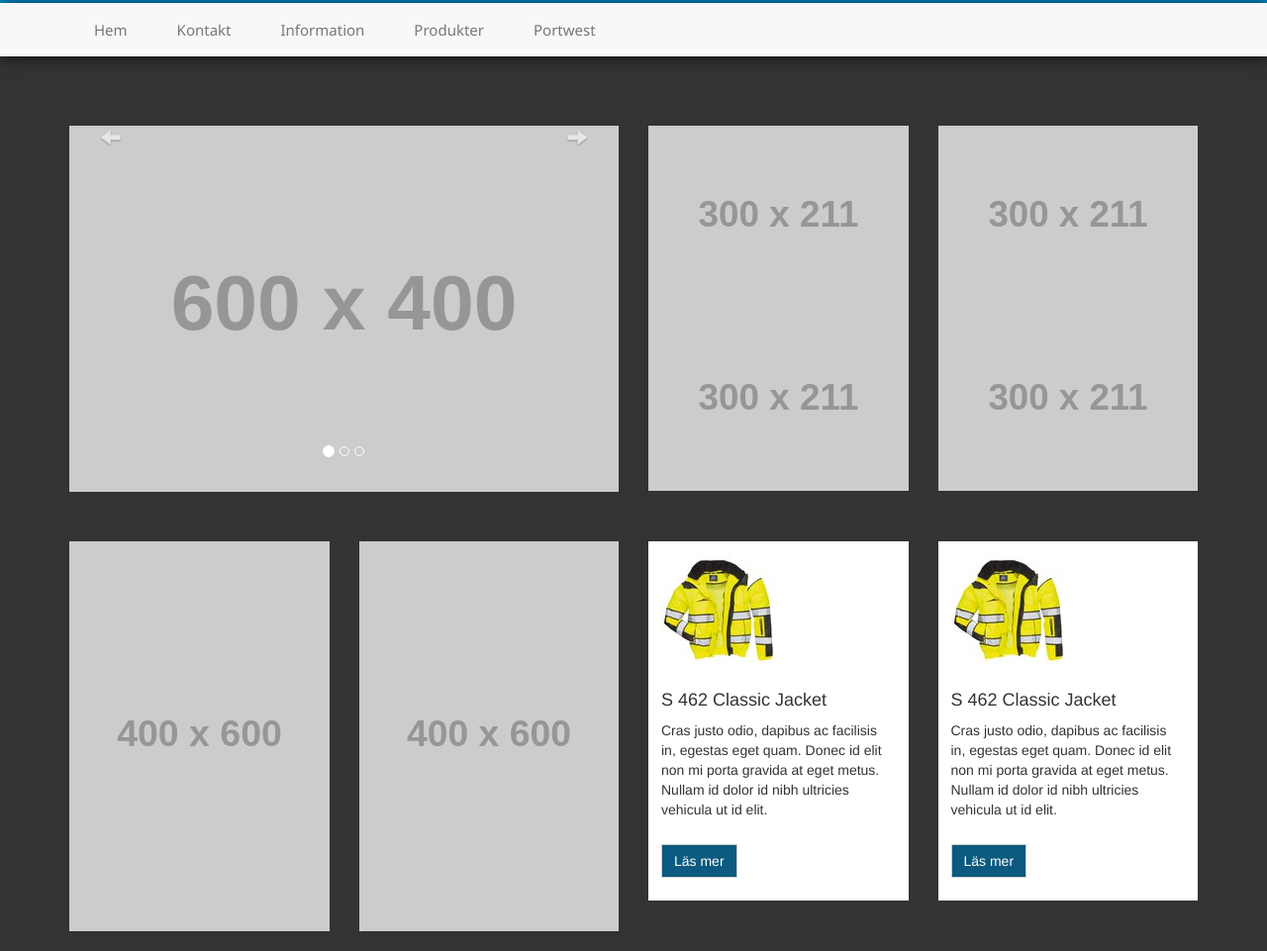
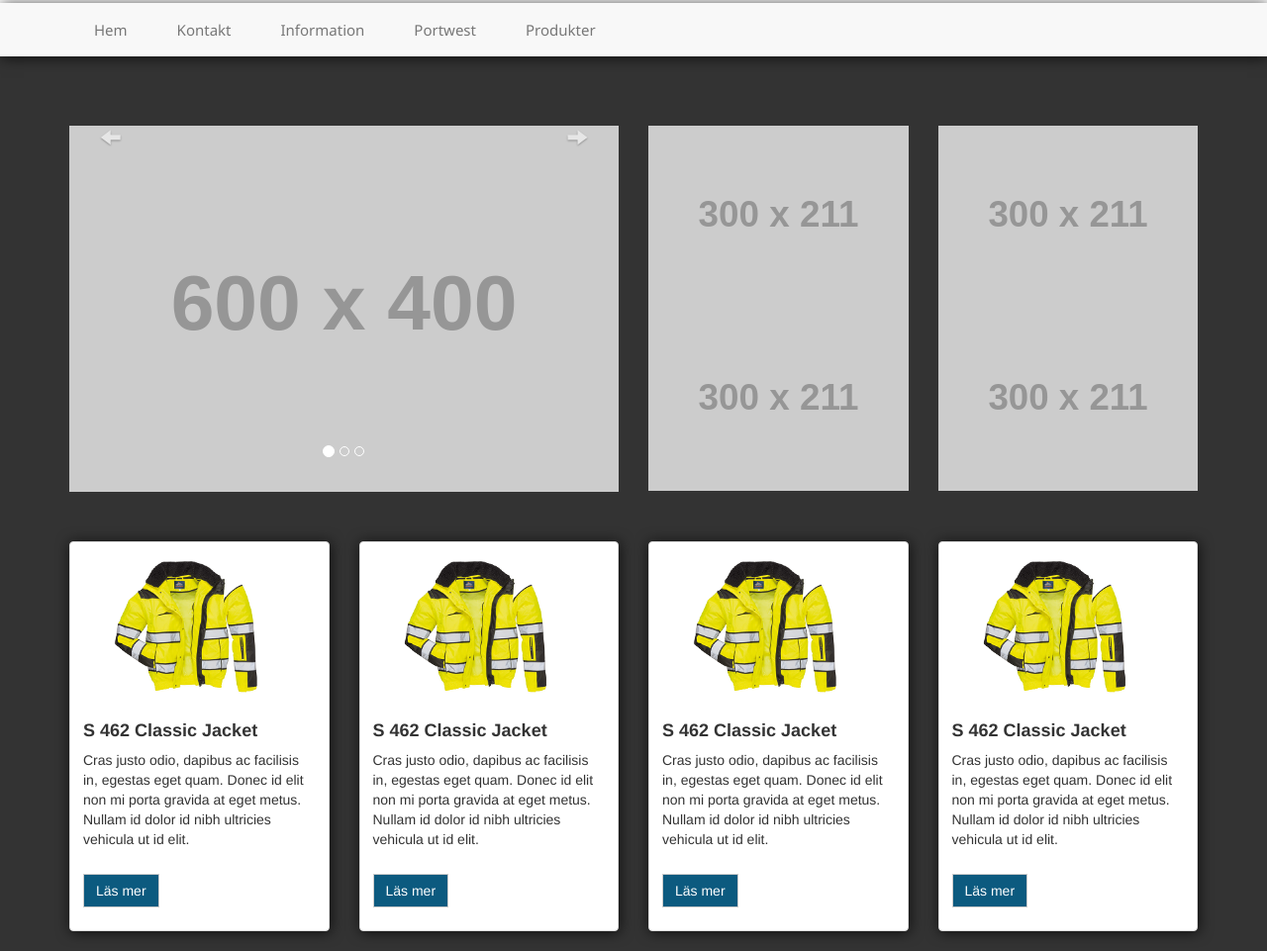
Before and after one commit to kantarell96/sanet, a plain HTML site: page public_html/index.html in a window 1280 px wide. Shown: the part 197-1158 px from the top of the page at 99% size. Drawn offline with nearby package versions, Linux system fonts and the light colour scheme; placeholder pictures from the web are drawn by us.

Commit message:
Boxar och slideshow

```diff
--- a/public_html/css/egencss.css
+++ b/public_html/css/egencss.css
@@ -10,7 +10,7 @@ background:#333;
 header {
 width:100%;
 height:200px;
-background:#008ACC;
+background:#fff;
 }
 
 
@@ -65,14 +65,15 @@ box-shadow:         1px 1px 14px 0px rgba(0, 0, 0, 0.75);
 
  /* LOWERSECTION*/
  .thumbnail {
-  border-radius:0px;
-  border:0px;
   background:#fff;
-
+  -webkit-box-shadow: 1px 1px 14px 0px rgba(0, 0, 0, 0.75);
+-moz-box-shadow:    1px 1px 14px 0px rgba(0, 0, 0, 0.75);
+box-shadow:         1px 1px 14px 0px rgba(0, 0, 0, 0.75);
  }
 
  .thumbnail h3 {
   font-size:18px;
+  font-weight:bold;
  }
 
  .thumbnail .btn {
@@ -84,6 +85,11 @@ box-shadow:         1px 1px 14px 0px rgba(0, 0, 0, 0.75);
  .thumbnail .btn-default {
   background:#0C5A7F;
   color:#fff;
+
+
+ }
+ .thumbnail .btn-default:hover {
+  background:#4C94FF;
  }
  .bigwindow {
 
--- a/public_html/index.html
+++ b/public_html/index.html
@@ -44,8 +44,8 @@
           <li><a href="#">Hem</a></li>
           <li><a href="#">Kontakt</a></li>
           <li><a href="#">Information</a></li>
+          <li><a href="#">Portwest</a></li>
           <li><a href="#">Produkter</a></li>
-          <li><a href="#">Portwest</a></li>
         </ul>
       </div>
     </div>
@@ -82,12 +82,11 @@
 
  <div class="container grid-custom">
    <div class="row">
-     <div class="col-xs-6 col-sm-3"><img src="http://placehold.it/400x600/fff/333" alt="" class="img-responsive"></div>
-     <div class="col-xs-6 col-sm-3"><img src="http://placehold.it/400x600/fff/333" alt="" class="img-responsive"></div>
+
 
     <div class="col-xs-6 col-sm-3">
        <div class="thumbnail">
-         <div class="caption"><img src="img/C466YELLOW.jpg" alt="" class="img-responsive">
+         <div class="caption"><img src="img/jacka.png" alt="" class="img-responsive">
            <h3>S 462 Classic Jacket</h3>
            <p>Cras justo odio, dapibus ac facilisis in, egestas eget quam. Donec id elit non mi porta gravida at eget metus. Nullam id dolor id nibh ultricies vehicula ut id elit.</p>
            <p><a href="#" class="btn btn-default" role="button">Läs mer</a></p>
@@ -95,9 +94,32 @@
       </div>
     </div>
 
+
+    <div class="col-xs-6 col-sm-3">
+       <div class="thumbnail">
+         <div class="caption"><img src="img/jacka.png" alt="" class="img-responsive">
+           <h3>S 462 Classic Jacket</h3>
+           <p>Cras justo odio, dapibus ac facilisis in, egestas eget quam. Donec id elit non mi porta gravida at eget metus. Nullam id dolor id nibh ultricies vehicula ut id elit.</p>
+           <p><a href="#" class="btn btn-default" role="button">Läs mer</a></p>
+         </div>
+      </div>
+    </div>
+
+
+    <div class="col-xs-6 col-sm-3">
+       <div class="thumbnail">
+         <div class="caption"><img src="img/jacka.png" alt="" class="img-responsive">
+           <h3>S 462 Classic Jacket</h3>
+           <p>Cras justo odio, dapibus ac facilisis in, egestas eget quam. Donec id elit non mi porta gravida at eget metus. Nullam id dolor id nibh ultricies vehicula ut id elit.</p>
+           <p><a href="#" class="btn btn-default" role="button">Läs mer</a></p>
+         </div>
+      </div>
+    </div>
+
+
      <div class="col-xs-6 col-sm-3">
        <div class="thumbnail">
-         <div class="caption"><img src="img/C466YELLOW.jpg" alt="" class="img-responsive">
+         <div class="caption"><img src="img/jacka.png" alt="" class="img-responsive">
            <h3>S 462 Classic Jacket</h3>
            <p>Cras justo odio, dapibus ac facilisis in, egestas eget quam. Donec id elit non mi porta gravida at eget metus. Nullam id dolor id nibh ultricies vehicula ut id elit.</p>
            <p><a href="#" class="btn btn-default" role="button">Läs mer</a></p>
```
Also changed, not shown: public_html/img/jacka.png (added).
